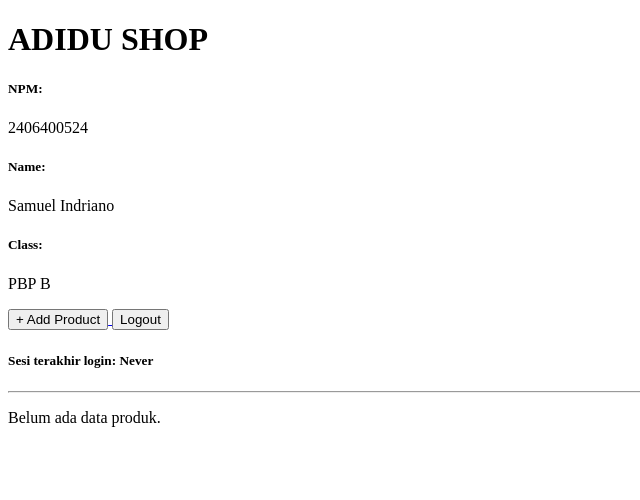
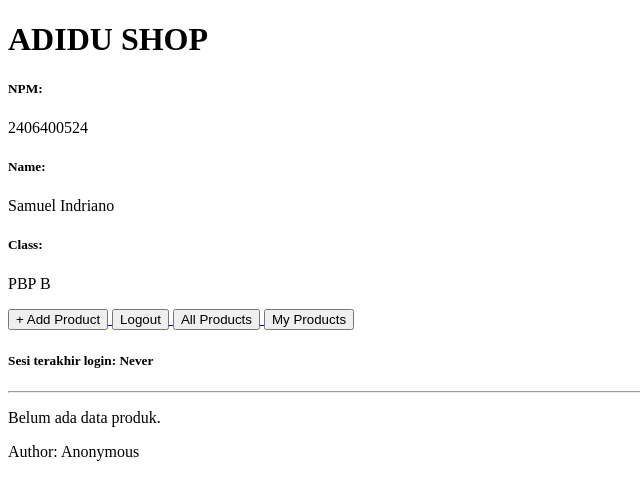
Before and after one commit to samindriano/adidu-pbp, a Django app: page / in a window 1280 px wide. Shown: the top 500 px of the page, without its empty margins (0-640 px from the left). Run offline with Django 5.2, Linux system fonts and the light colour scheme; the visitor is signed in with stand-in values (Sample User, id 1); data that the repository does not hold is empty.

Commit message:
Menghubungkan model Product dengan User

```diff
--- a/main/models.py
+++ b/main/models.py
@@ -1,11 +1,13 @@
 import uuid
 from django.db import models
+from django.contrib.auth.models import User
 
 class Product(models.Model):
     CATEGORY_CHOICES = [("sepatu lari", "Running Shoes"),
                         ("sepatu bola", "Football Shoes"),
                         ("jersey bola", "Football Jersey")]
 
+    user = models.ForeignKey(User, on_delete=models.CASCADE, null=True)
     id = models.UUIDField(primary_key=True, default=uuid.uuid4, editable=False)
     name = models.CharField(max_length=255)
     price = models.IntegerField()
--- a/main/templates/main.html
+++ b/main/templates/main.html
@@ -15,6 +15,14 @@
 
 <a href="{% url 'main:logout' %}">
   <button>Logout</button>
+</a>
+
+<a href="?filter=all">
+    <button type="button">All Products</button>
+</a>
+
+<a href="?filter=my">
+    <button type="button">My Products</button>
 </a>
 
 <h5>Sesi terakhir login: {{ last_login }}</h5>
@@ -46,4 +54,11 @@
 {% endfor %}
 
 {% endif %}
+
+{% if news.user %}
+    <p>Author: {{ news.user.username }}</p>
+{% else %}
+    <p>Author: Anonymous</p>
+{% endif %}
+
 {% endblock content %}
--- a/main/views.py
+++ b/main/views.py
@@ -13,7 +13,12 @@ from django.contrib.auth.decorators import login_required
 # Create your views here.
 @login_required(login_url='/login')
 def show_main(request):
-    product_list = Product.objects.all()
+    filter_type = request.GET.get("filter", "all")  # default 'all'
+    if filter_type == "all":
+        product_list = Product.objects.all()
+    else:
+        product_list = Product.objects.filter(user=request.user)
+
     context = {
         'npm' : '2406400524',
         'name': 'Samuel Indriano',
@@ -27,8 +32,10 @@ def show_main(request):
 def create_product(request):
     form = ProductForm(request.POST or None)
 
-    if form.is_valid() and request.method == "POST":
-        form.save()
+    if form.is_valid() and request.method == 'POST':
+        product_entry = form.save(commit = False)
+        product_entry.user = request.user
+        product_entry.save()
         return redirect('main:show_main')
 
     context = {'form': form}
```
Also changed, not shown: main/migrations/0002_product_user.py (added).
